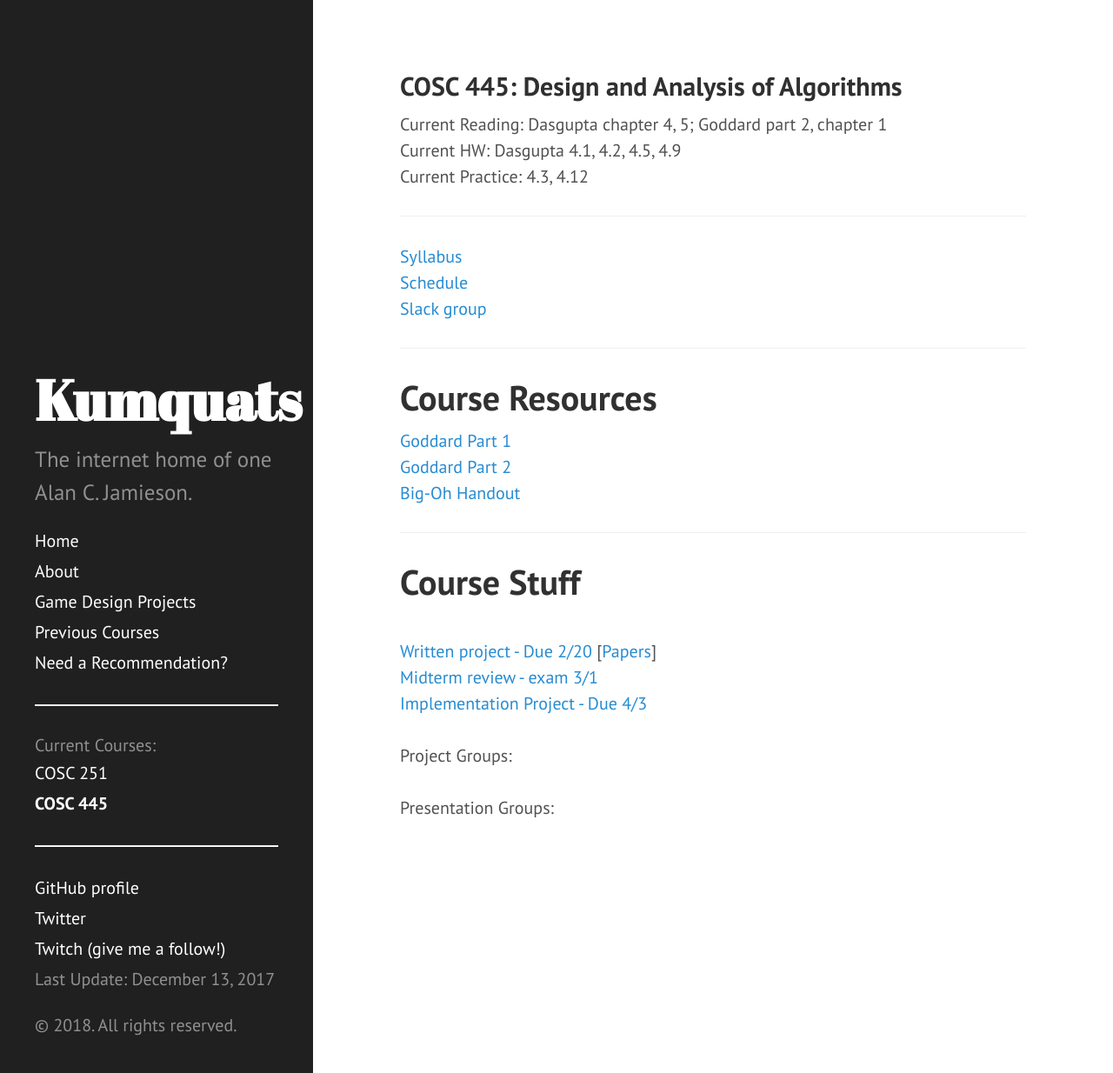
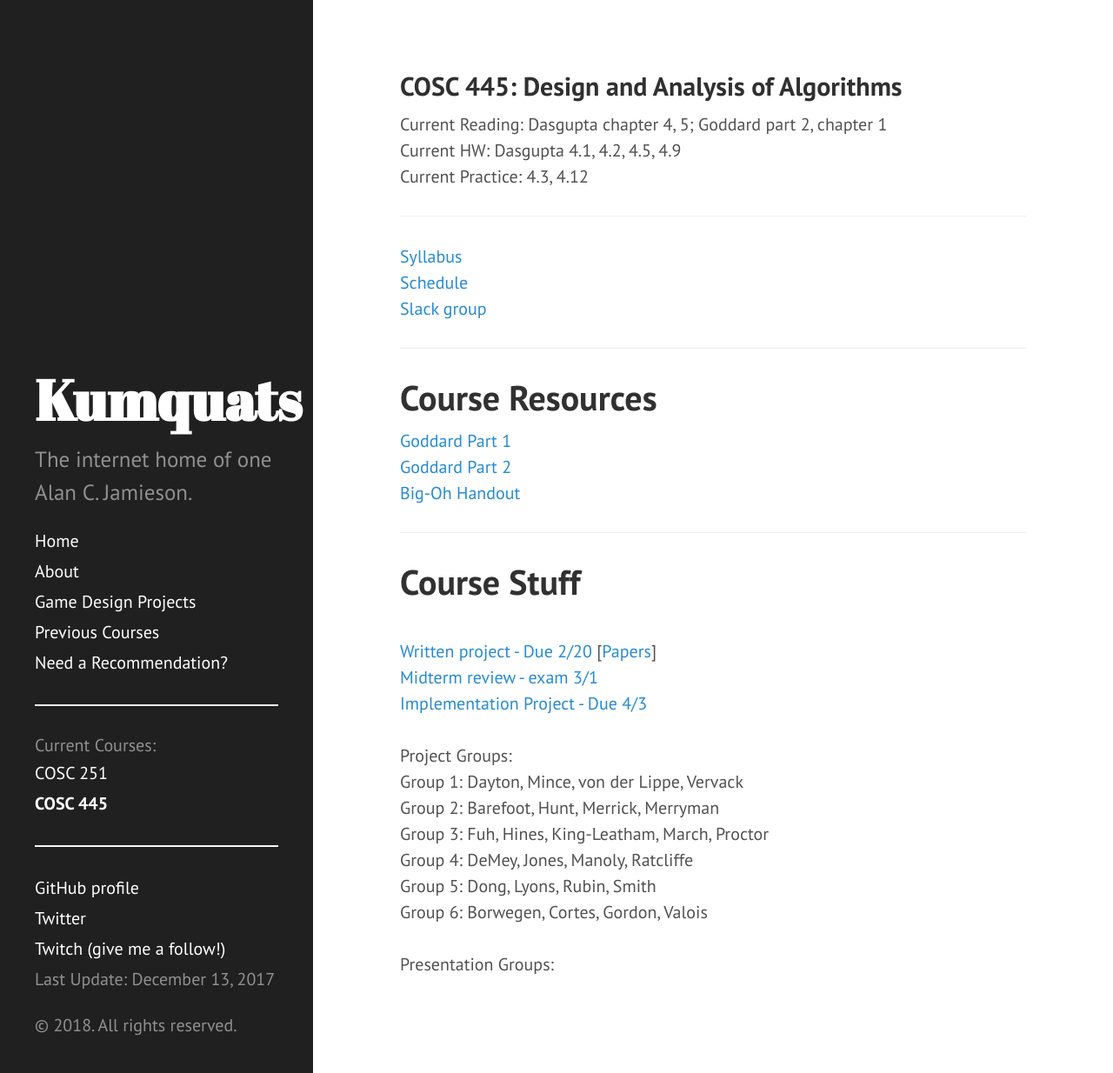
Before and after one commit to ripark/ripark.github.io, a Jekyll site: the page built from s18/cosc445.html, in a window 1280 px wide and 1234 px high. Shown: the whole window at 87% size. Built offline with Jekyll 4.4.1, drawn with Linux system fonts in a browser that asks for light colours; Markdown is read by kramdown in place of the engine named in the settings.

Commit message:
445 groups

```diff
--- a/s18/cosc445.html
+++ b/s18/cosc445.html
@@ -37,6 +37,18 @@ Current Practice: 4.3, 4.12
 <br>
 Project Groups:
 <br>
+Group 1: Dayton, Mince, von der Lippe, Vervack
+<br>
+Group 2: Barefoot, Hunt, Merrick, Merryman
+<br>
+Group 3: Fuh, Hines, King-Leatham, March, Proctor
+<br>
+Group 4: DeMey, Jones, Manoly, Ratcliffe
+<br>
+Group 5: Dong, Lyons, Rubin, Smith
+<br>
+Group 6: Borwegen, Cortes, Gordon, Valois
+<br>
 <br>
 Presentation Groups:
 <br>
```
